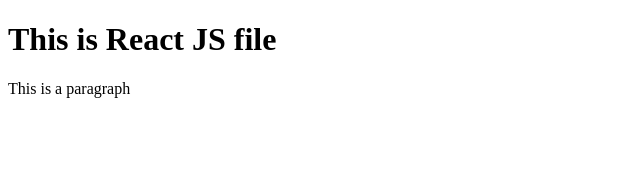
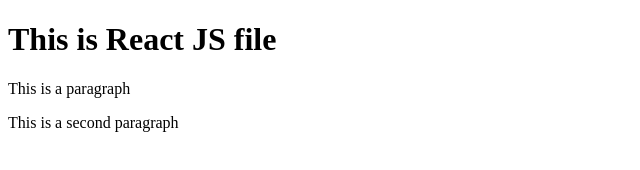
Before and after one commit to PrakashPokala/myexample, a plain HTML site: page index.html in a window 1280 px wide. Shown: the whole page, without its empty margins (0-640 px from the left). Drawn offline with Linux system fonts and the light colour scheme.

Commit message:
HTML page add second paragraph

```diff
--- a/index.html
+++ b/index.html
@@ -9,5 +9,6 @@
 <body>
     <h1>This is React JS file</h1>
     <p>This is a paragraph</p>
+    <p2>This is a second paragraph</p2>
 </body>
 </html>
```
